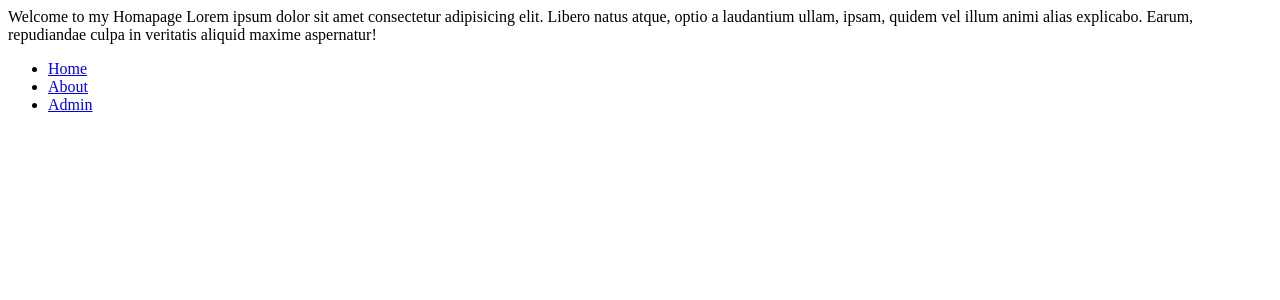
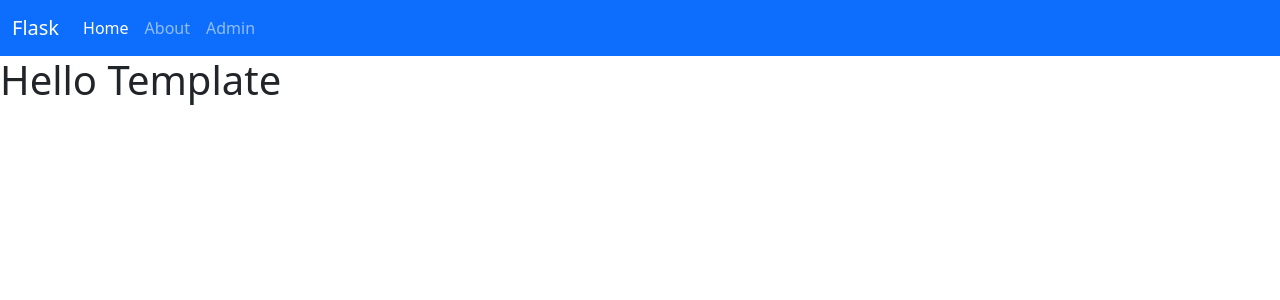
Before and after one commit to TarKz06/Basic-Flask, a Flask app: page / in a window 1280 px wide. Shown: the top 300 px of the page. Run offline with Flask 2, Linux system fonts and the light colour scheme.

Commit message:
Templates Inheritance

```diff
--- a/app.py
+++ b/app.py
@@ -4,14 +4,17 @@ app = Flask(__name__)
 
 @app.route('/')
 def index():
-    return render_template("index.html")
+    data={"name":"khematat","age":30,"salaty":"300000"}
+    return render_template("index.html",mydata=data)
 
 @app.route('/about')
 def about():
-    return render_template("about.html")
+    products = ['shirt','skirt','T-shirt','pant','hoodie']
+    return render_template("about.html",myproducts = products)
 
 @app.route('/admin')
 def profile():
+    # name and age
     return render_template("admin.html")
 
 
--- a/templates/index.html
+++ b/templates/index.html
@@ -1,26 +1,7 @@
-<!DOCTYPE html>
-<html lang="en">
-  <head>
-    <meta charset="UTF-8" />
-    <meta http-equiv="X-UA-Compatible" content="IE=edge" />
-    <meta name="viewport" content="width=device-width, initial-scale=1.0" />
-    <title>Document</title>
-  </head>
+{% extends "layout.html" %}
 
-  <body>Welcome to my Homapage
-    Lorem ipsum dolor sit amet consectetur adipisicing elit. Libero natus atque, optio a laudantium ullam, ipsam, quidem vel illum animi alias explicabo. Earum, repudiandae culpa in veritatis aliquid maxime aspernatur!
-     <ul>
-        <li>
-            <a href="/">Home</a>
-        </li>
-        <li>
-            <a href="/about">About</a>
-        </li>
-        <li>
-            <a href="/admin">Admin</a>
-        </li>
-        <a href=""></a>
-    </ul>
-  </body>
+{% block content %}
 
-</html>
+<h1>Hello Template</h1>
+
+{% endblock %}
--- /dev/null
+++ b/templates/layout.html
@@ -0,0 +1,42 @@
+<!DOCTYPE html>
+<html lang="en">
+  <head>
+    <meta charset="UTF-8" />
+    <meta http-equiv="X-UA-Compatible" content="IE=edge" />
+    <meta name="viewport" content="width=device-width, initial-scale=1.0" />
+    <title>Document</title>
+    <link href="https://cdn.jsdelivr.net/npm/bootstrap@5.0.1/dist/css/bootstrap.min.css" rel="stylesheet" integrity="sha384-+0n0xVW2eSR5OomGNYDnhzAbDsOXxcvSN1TPprVMTNDbiYZCxYbOOl7+AMvyTG2x" crossorigin="anonymous">
+    <script src="https://cdn.jsdelivr.net/npm/@popperjs/core@2.9.2/dist/umd/popper.min.js" integrity="sha384-IQsoLXl5PILFhosVNubq5LC7Qb9DXgDA9i+tQ8Zj3iwWAwPtgFTxbJ8NT4GN1R8p" crossorigin="anonymous"></script>
+<script src="https://cdn.jsdelivr.net/npm/bootstrap@5.0.1/dist/js/bootstrap.min.js" integrity="sha384-Atwg2Pkwv9vp0ygtn1JAojH0nYbwNJLPhwyoVbhoPwBhjQPR5VtM2+xf0Uwh9KtT" crossorigin="anonymous"></script>
+<script src="https://cdn.jsdelivr.net/npm/bootstrap@5.0.1/dist/js/bootstrap.bundle.min.js" integrity="sha384-gtEjrD/SeCtmISkJkNUaaKMoLD0//ElJ19smozuHV6z3Iehds+3Ulb9Bn9Plx0x4" crossorigin="anonymous"></script>
+  </head>
+
+  <body>
+  <nav class="navbar navbar-expand-lg navbar-dark bg-primary">
+  <div class="container-fluid">
+    <a class="navbar-brand" href="#">Flask</a>
+    <button class="navbar-toggler" type="button" data-bs-toggle="collapse" data-bs-target="#navbarNav" aria-controls="navbarNav" aria-expanded="false" aria-label="Toggle navigation">
+      <span class="navbar-toggler-icon"></span>
+    </button>
+    <div class="collapse navbar-collapse" id="navbarNav">
+      <ul class="navbar-nav">
+        <li class="nav-item">
+          <a class="nav-link active" aria-current="page" href="/">Home</a>
+        </li>
+        <li class="nav-item">
+          <a class="nav-link" href="/about">About</a>
+        </li>
+        <li class="nav-item">
+          <a class="nav-link" href="/admin">Admin</a>
+        </li>
+      </ul>
+    </div>
+  </div>
+</nav>
+    <main>
+    {% block content %}
+    {% endblock  %}
+    </main>
+  </body>
+
+</html>
```
Also changed, not shown: templates/about.html (+3 -24 lines), templates/admin.html (+3 -26 lines), static/1.jpg (added), static/2.jpg (added), static/4.jpg (added), static/5.jpg (added).
